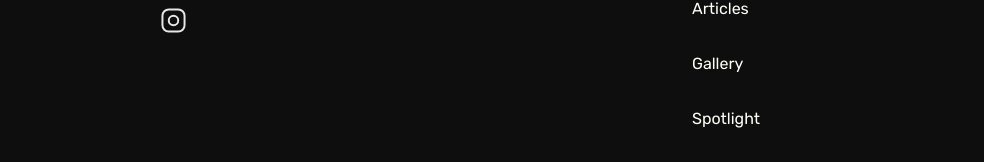
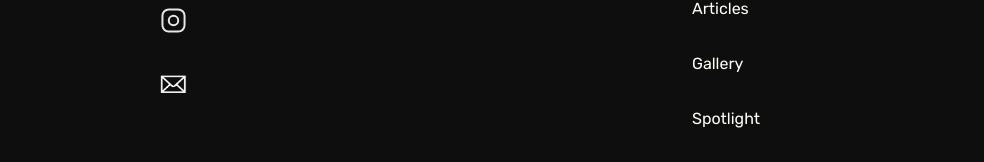
Before and after one commit to Akhilchary/compendium-clientside, a React (Create React App) app: page /#/founder in a window 1280 px wide. Shown: the part 1066-1228 px from the top of the page, without its empty margins (96-1080 px from the left). Built offline with nearby package versions, Linux system fonts and the light colour scheme.

Commit message:
Update founder.jsx

```diff
--- a/src/pages/Aboutus/founder.jsx
+++ b/src/pages/Aboutus/founder.jsx
@@ -6,12 +6,13 @@ import Cross from "../../images/Vector 35.png";
 import { Link } from "react-router-dom";
 import linkedIcon from "../../images/linkdin-icon.svg";
 import instaIcon from "../../images/insta-icon.svg";
+import mailIcon from "../../images/mail.png";
 function Founderbody(){
     return(
         <div>
             <div class="Founderbody">
                 <Link to="/aboutus"><img class="Cross" src={Cross} alt="" /></Link>
-                <img class="Founderpic" src={Founderpic} alt=""   />
+                <img class="Founderpic" src={Founderpic} alt="" />
                 <p class="teammembersname">Anusha Vajha</p>
                 <p class="foundername">Founder</p>
                 <p className="founderdescription">An achiever, dreamer and fine leader. Introducing to you the new President of The Compendium, Rahul (Sattarapu Rahul). He aims for perfection in all his ventures. An ordinary person with a skill to practise perfection is what he is. Previously, he had served tirelessly as the Vice President of the club. He is one with high spirits and never lets a teammate down. Always a sight for calm and composure, he leads the team with all his heart. He has proved multiple times that nothing is bigger than The Compendium to him. Otherwise, he is just an ordinary student with a weird combination of maturity and kiddish mentality which changes dynamically. He’s a person who knows exactly what he wants and almost always successfully can convey it to the team and get it done. </p>
@@ -21,7 +22,8 @@ function Founderbody(){
 
             <p className="soc-p1">Social.</p>
             <img className="linkdin-ic1" src={linkedIcon} alt="" />
-            <img className="insta-ic1" src={instaIcon} alt=""  />
+            <img className="insta-ic1" src={instaIcon} />
+            <img className="mail-ic1" src={mailIcon} />
 
             <div className="footer-nav1">
                 <h3>Navigate</h3>
```
